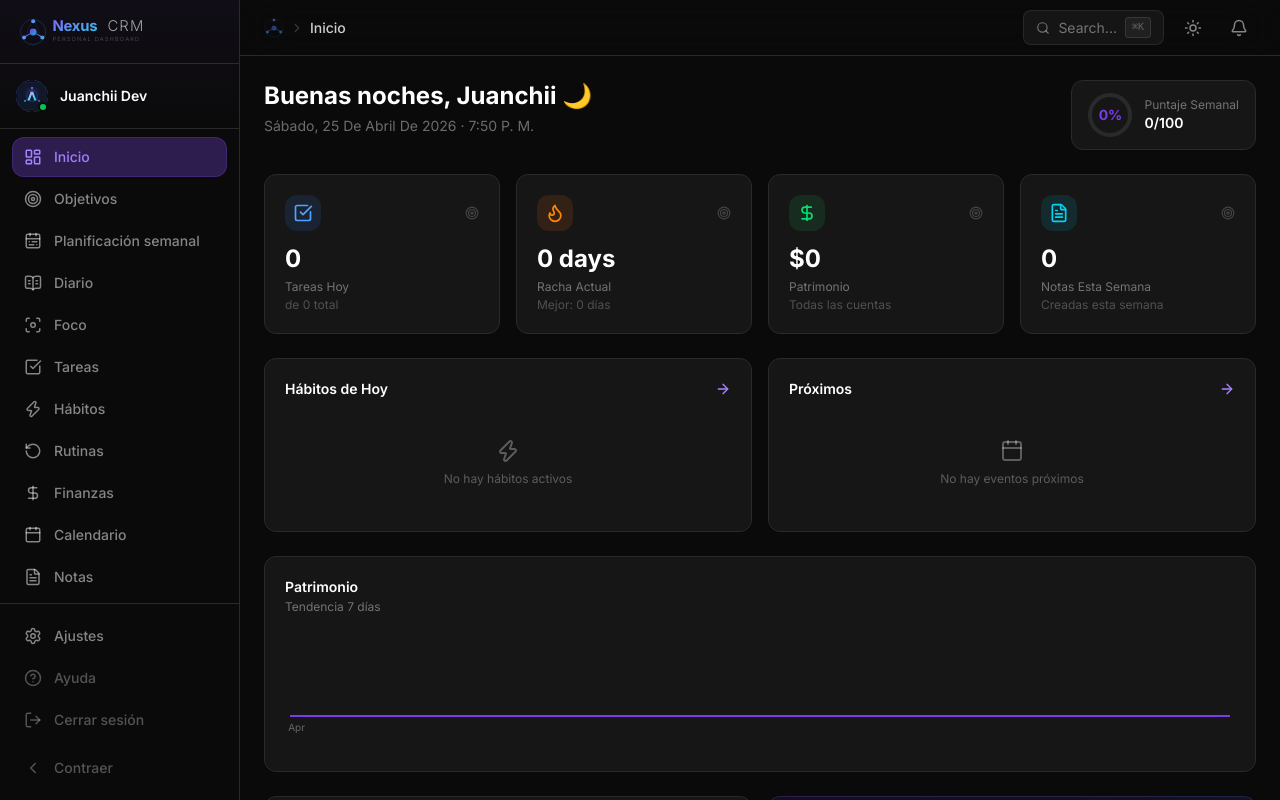
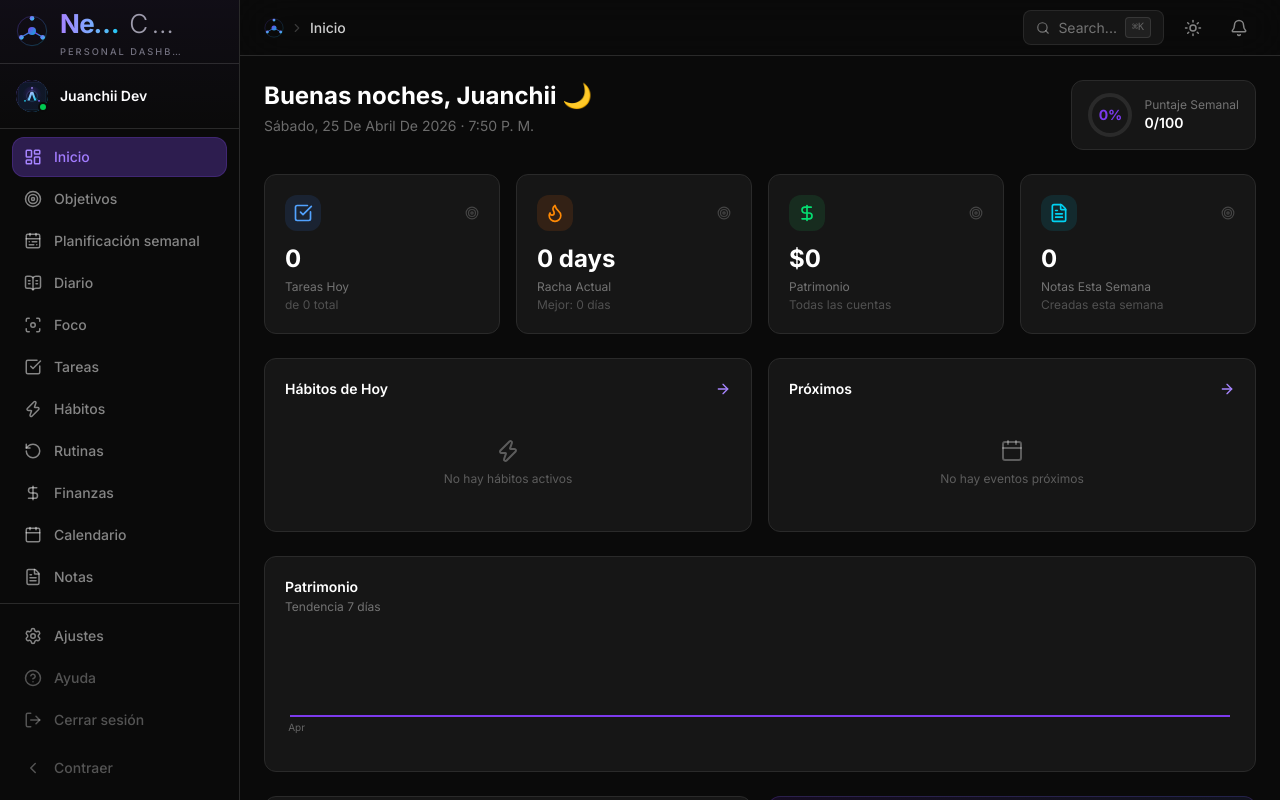
Before and after one commit to Tuwebai/dashboard-personal, a React (Vite) app: page / in a window 1280 px wide. Built offline with nearby package versions, Linux system fonts and the light colour scheme.

Commit message:
align topbar and mobile sidebar branding

```diff
--- a/src/features/navigation/components/Sidebar.tsx
+++ b/src/features/navigation/components/Sidebar.tsx
@@ -71,7 +71,13 @@ export function Sidebar({ activeModule, onNavigate, mobile = false, onCloseMobil
 
       {/* Logo */}
       <div className="flex h-14 items-center overflow-hidden border-b border-border px-4 shrink-0 md:h-16">
-        <BrandLogo collapsed={isCollapsed} className="transition-all duration-300" />
+        <BrandLogo
+          collapsed={isCollapsed}
+          className={cn(
+            'transition-all duration-300',
+            isCollapsed ? 'h-8 w-8 shrink-0' : 'w-full max-w-[172px]',
+          )}
+        />
       </div>
 
       {/* User Profile */}
--- a/src/features/navigation/components/TopNavbar.tsx
+++ b/src/features/navigation/components/TopNavbar.tsx
@@ -1,5 +1,5 @@
 import { useEffect, useMemo, useState } from 'react';
-import { BrandLogo } from '../../../shared/ui/BrandLogo';
+import { BrandMark } from '../../../shared/ui/BrandLogo';
 import { motion, AnimatePresence } from 'framer-motion';
 import { useShallow } from 'zustand/react/shallow';
 import {
@@ -114,7 +114,7 @@ export function TopNavbar({ activeModule, onNavigate, onToggleSidebar }: TopNavb
       </button>
       {/* Breadcrumb */}
       <div className="flex items-center gap-1.5 flex-1 min-w-0">
-        <BrandLogo collapsed className="h-5 w-5 opacity-50 hover:opacity-100 transition-opacity cursor-pointer shrink-0" />
+        <BrandMark className="h-5 w-5 shrink-0" />
         <ChevronRight size={14} className="text-white/20" />
         <span className="text-white/80 text-sm font-medium">{t(moduleLabelKey)}</span>
       </div>
--- a/src/shared/ui/BrandLogo.tsx
+++ b/src/shared/ui/BrandLogo.tsx
@@ -3,8 +3,11 @@ interface BrandLogoProps {
   className?: string;
 }
 
-export function BrandLogo({ collapsed = false, className = "" }: BrandLogoProps) {
-  if (collapsed) {
+interface BrandMarkProps {
+  className?: string;
+}
+
+export function BrandMark({ className = 'h-8 w-8 shrink-0' }: BrandMarkProps) {
   return (
     <svg width="32" height="32" viewBox="0 0 48 48" fill="none" xmlns="http://www.w3.org/2000/svg" className={className}>
       <defs>
@@ -29,34 +32,28 @@ export function BrandLogo({ collapsed = false, className = "" }: BrandLogoProps)
   );
 }
 
+export function BrandLogo({ collapsed = false, className = "" }: BrandLogoProps) {
+
+  if (collapsed) {
+    return <BrandMark className={className} />;
+  }
+
   return (
-    <svg width="160" height="40" viewBox="0 0 280 64" fill="none" xmlns="http://www.w3.org/2000/svg" className={className}>
-      <defs>
-        <linearGradient id="g1-full" x1="0" y1="0" x2="1" y2="1">
-          <stop offset="0%" stopColor="#7c3aed"/>
-          <stop offset="100%" stopColor="#06b6d4"/>
-        </linearGradient>
-        <linearGradient id="g2-full" x1="0" y1="0" x2="1" y2="1">
-          <stop offset="0%" stopColor="#8b5cf6"/>
-          <stop offset="100%" stopColor="#22d3ee"/>
-        </linearGradient>
-      </defs>
-      <g transform="translate(6, 8)">
-        <circle cx="24" cy="24" r="22" fill="none" stroke="url(#g1-full)" strokeWidth="1.5" opacity="0.3"/>
-        <circle cx="24" cy="24" r="6" fill="url(#g1-full)"/>
-        <line x1="24" y1="18" x2="24" y2="6" stroke="url(#g1-full)" strokeWidth="1.8" strokeLinecap="round"/>
-        <line x1="29" y1="26.8" x2="38.5" y2="32.3" stroke="url(#g1-full)" strokeWidth="1.8" strokeLinecap="round"/>
-        <line x1="19" y1="26.8" x2="9.5" y2="32.3" stroke="url(#g1-full)" strokeWidth="1.8" strokeLinecap="round"/>
-        <circle cx="24" cy="5" r="3.5" fill="url(#g2-full)"/>
-        <circle cx="40" cy="33.5" r="3.5" fill="url(#g2-full)"/>
-        <circle cx="8" cy="33.5" r="3.5" fill="url(#g2-full)"/>
-        <line x1="27.2" y1="6.8" x2="37.2" y2="31" stroke="url(#g1-full)" strokeWidth="0.75" strokeLinecap="round" opacity="0.3"/>
-        <line x1="20.8" y1="6.8" x2="10.8" y2="31" stroke="url(#g1-full)" strokeWidth="0.75" strokeLinecap="round" opacity="0.3"/>
-        <line x1="10" y1="35.5" x2="38" y2="35.5" stroke="url(#g1-full)" strokeWidth="0.75" strokeLinecap="round" opacity="0.3"/>
-      </g>
-      <text x="64" y="30" fontFamily="Inter, -apple-system, sans-serif" fontSize="26" fontWeight="700" fill="url(#g2-full)" letterSpacing="-0.5">Nexus</text>
-      <text x="160" y="30" fontFamily="Inter, -apple-system, sans-serif" fontSize="26" fontWeight="300" fill="#a3a3a3" letterSpacing="2">CRM</text>
-      <text x="64" y="48" fontFamily="Inter, -apple-system, sans-serif" fontSize="10" fontWeight="400" fill="#444444" letterSpacing="2">PERSONAL DASHBOARD</text>
-    </svg>
+    <div className={`flex min-w-0 items-center gap-3 ${className}`}>
+      <BrandMark />
+      <div className="min-w-0">
+        <div className="flex min-w-0 items-baseline gap-1">
+          <span className="truncate bg-linear-to-r from-violet-400 to-cyan-400 bg-clip-text text-lg font-bold tracking-tight text-transparent md:text-[1.625rem]">
+            Nexus
+          </span>
+          <span className="truncate text-lg font-light tracking-[0.14em] text-zinc-400 md:text-[1.625rem]">
+            CRM
+          </span>
+        </div>
+        <p className="truncate text-[0.5rem] font-medium tracking-[0.22em] text-zinc-500 md:text-[0.58rem]">
+          PERSONAL DASHBOARD
+        </p>
+      </div>
+    </div>
   );
 }
```
Lines whose indentation alone changed are shown as unchanged.
